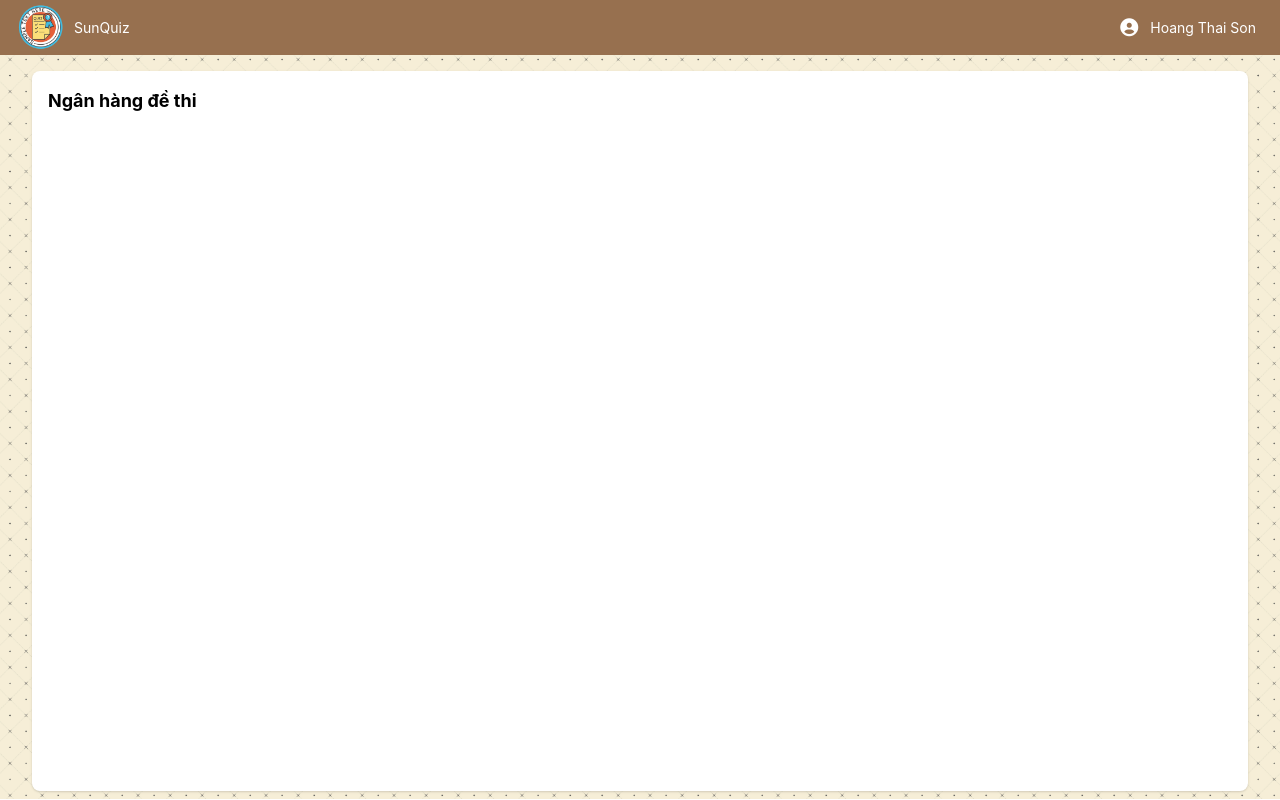
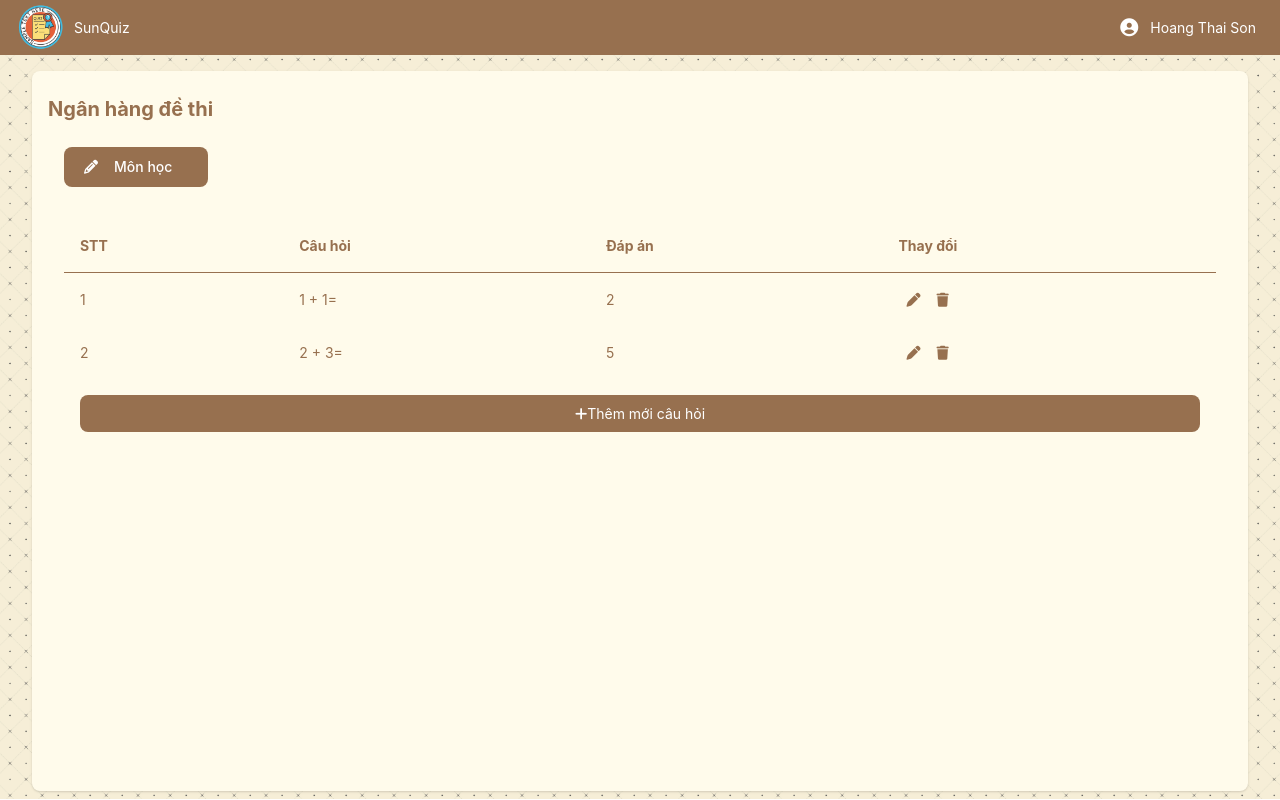
Before and after one commit to sonkun-game/sunquiz, a Nuxt app in the folder admin/teacher/: page /makeQuiz in a window 1280 px wide. Built offline with nearby package versions, Linux system fonts and the light colour scheme.

Commit message:
add makeQuiz

```diff
--- /dev/null
+++ b/admin/teacher/components/Dropdown.vue
@@ -0,0 +1,40 @@
+
+<template>
+    <div>
+        <button :id="'dropdownButton' + dropKey" :data-dropdown-toggle="'dropdown' + dropKey"
+            class="bg-teddy-brow text-white font-medium rounded-lg text-sm px-5 py-2.5 text-center inline-flex items-center dark:bg-blue-600 dark:hover:bg-blue-700 dark:focus:ring-blue-800"
+            type="button">
+            <i :class="iconClass"></i>
+            <span class="px-4">{{ label }} </span>
+        </button>
+
+        <div :id="'dropdown' + dropKey" class="z-10 hidden bg-yellow-50 divide-y divide-gray-100 rounded-lg shadow w-44 dark:bg-gray-700">
+            <ul class="py-2 text-sm text-gray-700 dark:text-gray-200" aria-labelledby="dropdownDefaultButton">
+                <li v-for="(item, index) in list" :key="dropKey + index">
+                    <a :href="item.link"
+                        class="block px-4 py-2 hover:bg-yellow-100">
+                        {{ item.name }}
+                    </a>
+                </li>
+            </ul>
+        </div>
+    </div>
+</template>
+
+<script>
+import { v4 as uuidv4 } from 'uuid';
+
+export default {
+    name: "DropdownComp",
+    computed: {
+        dropKey() {
+            return uuidv4();
+        }
+    },
+    props: {
+        label: "",
+        iconClass: "",
+        list: []
+    }
+}
+</script>
--- a/admin/teacher/layouts/main.vue
+++ b/admin/teacher/layouts/main.vue
@@ -92,20 +92,6 @@ div.title {
     scrollbar-width: none;
 }
 
-.mode-button {
-    width: 100%;
-    height: 100%;
-}
-
-.mode-button.active {
-    background-color: #ffffff0d;
-    color: #60a5fa;
-}
-
-.mode-button:hover {
-    background-color: #ffffff0d;
-}
-
 .content {
     background-color: cornsilk;
     background-image: url('../static/img/bg.jpg');
--- a/admin/teacher/nuxt.config.js
+++ b/admin/teacher/nuxt.config.js
@@ -12,7 +12,11 @@ export default {
       { name: 'format-detection', content: 'telephone=no' }
     ],
     link: [
-      { rel: 'icon', type: 'image/x-icon', href: '/favicon.ico' }
+      { rel: 'icon', type: 'image/x-icon', href: '/favicon.ico' },
+      {
+        rel: 'stylesheet',
+        href: 'https://cdnjs.cloudflare.com/ajax/libs/flowbite/1.7.0/flowbite.min.css',
+      },
     ],
     script: [
       {
@@ -22,11 +26,15 @@ export default {
         src: 'https://kit.fontawesome.com/4ec2fea601.js',
         crossorigin: 'anonymous',
       },
+      {
+        src: 'https://cdnjs.cloudflare.com/ajax/libs/flowbite/1.7.0/flowbite.min.js',
+      },
     ],
   },
 
   // Global CSS: https://go.nuxtjs.dev/config-css
   css: [
+    'static/css/main.css'
   ],
 
   // Plugins to run before rendering page: https://go.nuxtjs.dev/config-plugins
--- a/admin/teacher/pages/makeQuiz/index.vue
+++ b/admin/teacher/pages/makeQuiz/index.vue
@@ -1,19 +1,105 @@
 <template>
-  <div class="container p-4 shadow bg-white rounded-lg w-100">
-    <p class="text-lg">
+  <div class="container p-4 shadow bg-yellow-50 rounded-lg w-100">
+    <p class="text-xl py-2">
       <b>Ngân hàng đề thi</b>
     </p>
+    <!-- Chọn môn học -->
+    <div class="p-4">
+      <Dropdown label="Môn học" :list="listSubject" iconClass="fa-solid fa-pencil" />
+    </div>
+    <!-- Danh sách ngân hàng đề -->
+    <div class="p-4">
+      <table class="w-full">
+        <thead>
+          <tr class="text-left">
+            <th class="p-4">STT</th>
+            <th class="p-4">Câu hỏi</th>
+            <th class="p-4">Đáp án</th>
+            <th class="p-4">Thay đổi</th>
+          </tr>
+        </thead>
+        <tbody>
+          <tr v-for="(item, index) in listQuestion" :key="index">
+            <td class="p-4">{{ index + 1 }}</td>
+            <td class="p-4">{{ item.quest }}</td>
+            <td class="p-4">{{ item.answ }}</td>
+            <td class="p-4">
+              <button class="px-2">
+                <i class="fa-solid fa-pen"></i>
+              </button>
+              <button class="px-2">
+                <i class="fa-solid fa-trash"></i>
+              </button>
+            </td>
+          </tr>
+        </tbody>
+        <tfoot>
+          <tr>
+            <td class="p-4" colspan="4">
+              <button class="bg-teddy-brow rounded-lg bold p-2 w-full">
+                <i class="fa-solid fa-plus text-white"></i>
+                <span class="text-white">Thêm mới câu hỏi</span>
+              </button>
+            </td>
+          </tr>
+        </tfoot>
+      </table>
+    </div>
   </div>
 </template>
 
 <script>
+import Dropdown from '../../components/Dropdown.vue';
+
 export default {
   name: 'MakeQuizPage',
-  layout: 'main'
+  layout: 'main',
+  components: {
+    Dropdown
+  },
+  data() {
+    return {
+      listSubject: [
+        {
+          link: "#",
+          name: "Toán học"
+        },
+        {
+          link: "#",
+          name: "Tiếng anh"
+        }
+      ],
+      listQuestion: [
+        {
+          id: "1",
+          quest: "1 + 1=",
+          answ: "2"
+        },
+        {
+          id: "1",
+          quest: "2 + 3=",
+          answ: "5"
+        }
+      ]
+    }
+  }
+
 }
 </script>
 
 <style scoped>
+* {
+  color: #97704f;
+}
+
+.text-white {
+  color: white !important;
+}
+
+thead {
+  border-bottom: 1px solid #97704f;
+}
+
 .container {
   height: 90vh;
 }
--- /dev/null
+++ b/admin/teacher/static/css/main.css
@@ -0,0 +1,6 @@
+.bg-teddy-brow {
+    background-color: #97704f;
+}
+.bg-teddy-brow:hover {
+    background-color: #78583d;
+}
```
